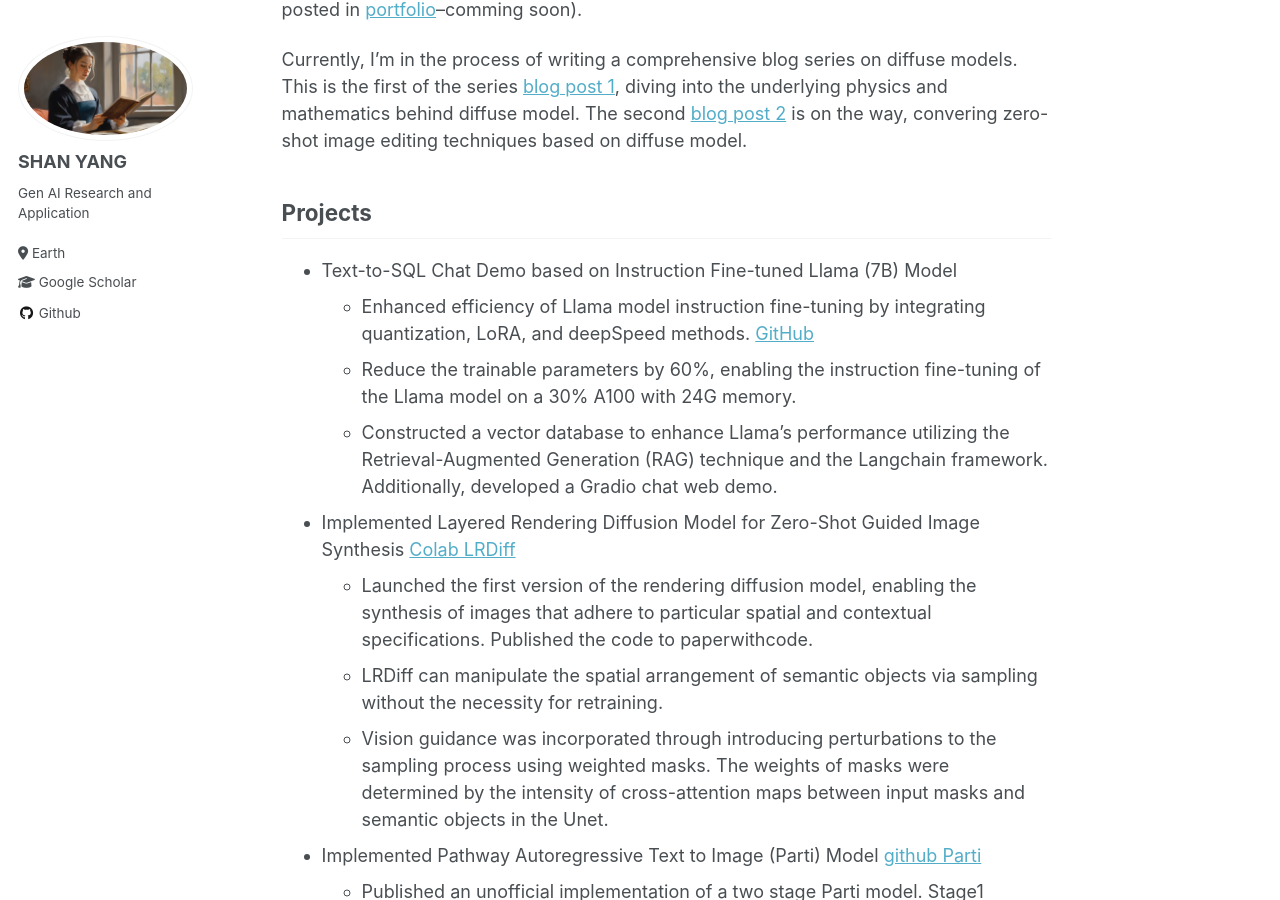
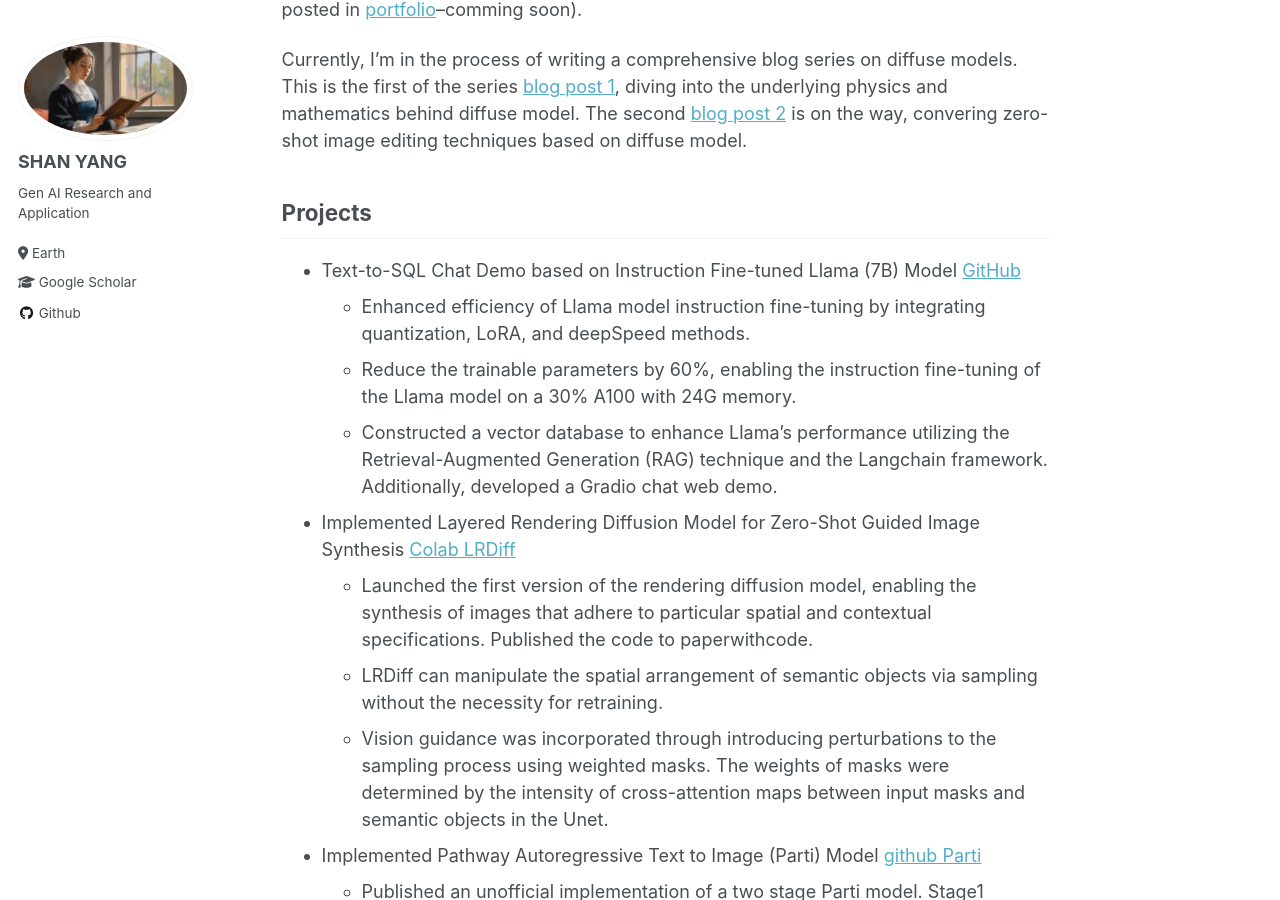
Before and after one commit to syang-lab/homepage, a Jekyll site: the page built from _pages/about.md, in a window 1280 px wide and 900 px high, scrolled down 499 px. Built offline with Jekyll 4.4.1, drawn with Linux system fonts in a browser that asks for light colours.

```diff
--- a/_pages/about.md
+++ b/_pages/about.md
@@ -15,8 +15,8 @@ In addition to my academic background, I've gained practical experience in VQGAN
 Currently, I'm in the process of writing a comprehensive blog series on diffuse models. This is the first of the series [blog post 1](https://syang-lab.github.io/homepage/posts/2024-02-14-Diffuse-Model-Blog-Series1), diving into the underlying physics and mathematics behind diffuse model. The second [blog post 2](https://syang-lab.github.io/homepage/posts/2024-03-3-Diffuse-Model-Blog-Series2) is on the way, convering zero-shot image editing techniques based on diffuse model.
 
 ## Projects
-* Text-to-SQL Chat Demo based on Instruction Fine-tuned Llama (7B) Model
-  * Enhanced efficiency of Llama model instruction fine-tuning by integrating quantization, LoRA, and deepSpeed methods. [GitHub](https://syang-lab.github.io/Text2SQL-RAG-Chatbot/)
+* Text-to-SQL Chat Demo based on Instruction Fine-tuned Llama (7B) Model [GitHub](https://syang-lab.github.io/Text2SQL-RAG-Chatbot/)
+  * Enhanced efficiency of Llama model instruction fine-tuning by integrating quantization, LoRA, and deepSpeed methods.
   * Reduce the trainable parameters by 60%, enabling the instruction fine-tuning of the Llama model on a 30% A100 with 24G memory.
   * Constructed a vector database to enhance Llama’s performance utilizing the Retrieval-Augmented Generation (RAG) technique and the Langchain framework. Additionally, developed a Gradio chat web demo.
 * Implemented Layered Rendering Diffusion Model for Zero-Shot Guided Image Synthesis [Colab LRDiff](https://colab.research.google.com/drive/1KcNvrjh7k5G4FFbzeMfdGruA-o0Y4XZB)
```
